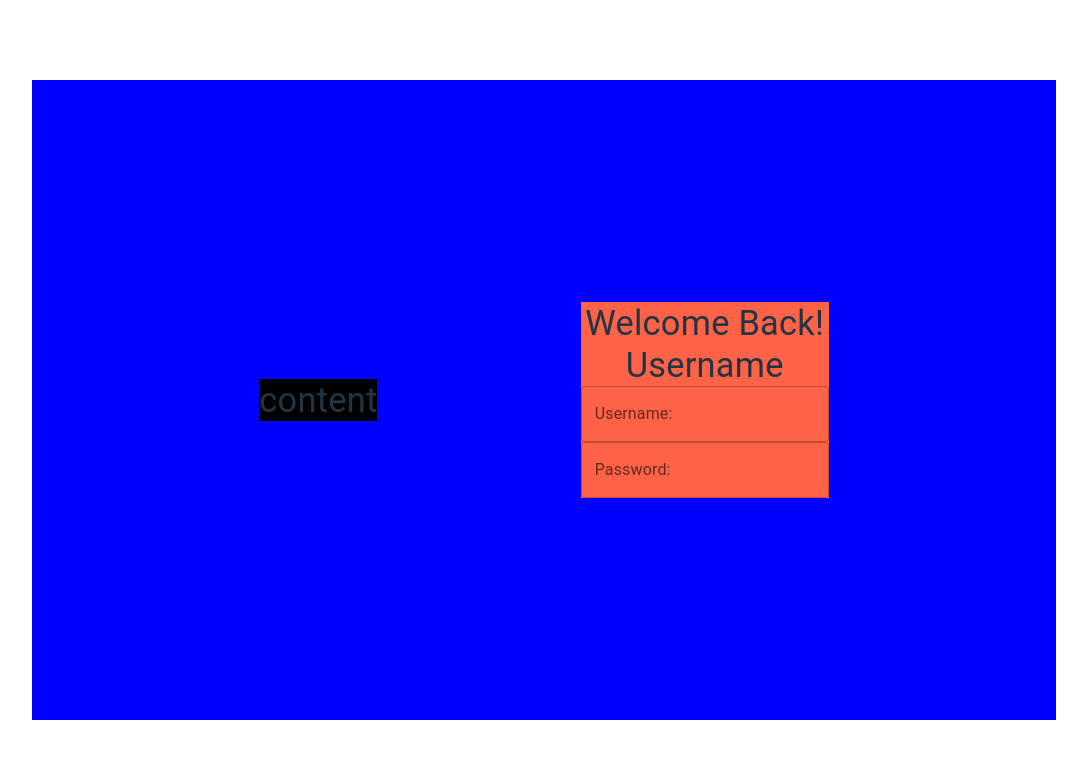
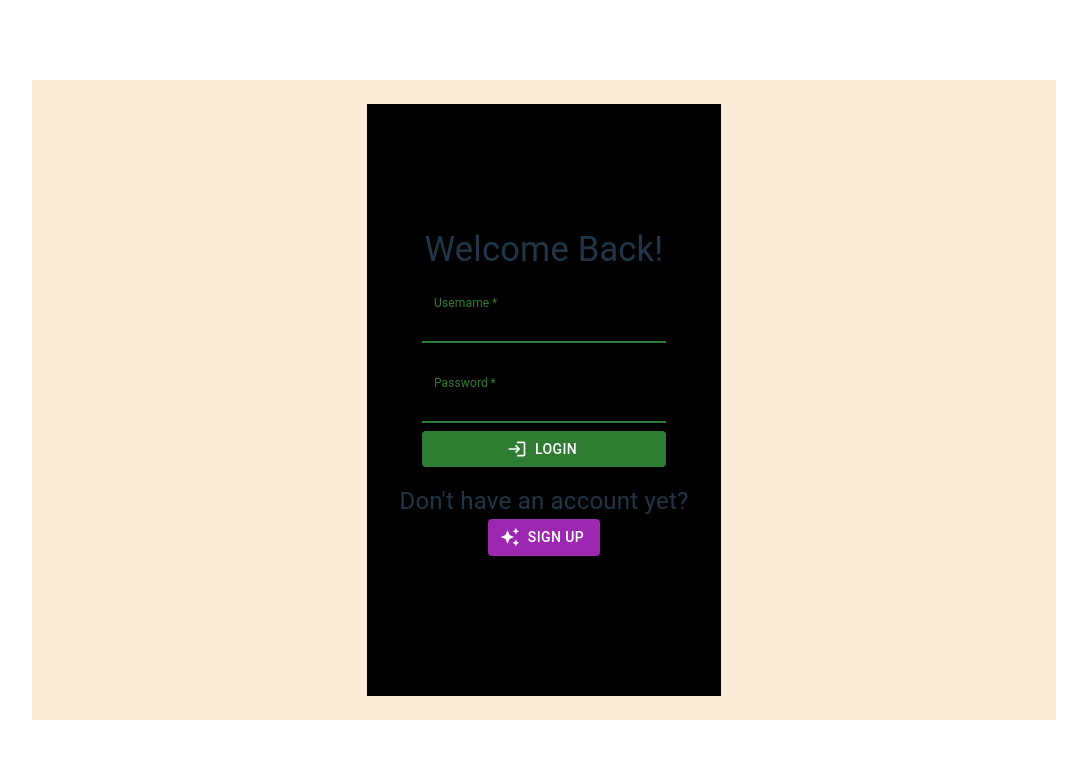
Before and after one commit to junaid9248/globallyU_app, a React (Vite) app in the folder globallyU/: page / in a window 1280 px wide. Shown: the top 758 px of the page, without its empty margins (96-1183 px from the left). Built offline with nearby package versions, Linux system fonts and the light colour scheme.

Commit message:
added submit funtionality

```diff
--- a/globallyU/package.json
+++ b/globallyU/package.json
@@ -10,6 +10,7 @@
     "preview": "vite preview"
   },
   "dependencies": {
+    "@mui/icons-material": "^6.1.2",
     "git": "^0.1.5",
     "react": "^18.3.1",
     "react-dom": "^18.3.1"
--- a/globallyU/src/App.jsx
+++ b/globallyU/src/App.jsx
@@ -16,9 +16,8 @@ function App() {
 
     height:'80vh',
     width:'80vw',
-    backgroundColor:'blue'}}>
+    backgroundColor:'antiquewhite'}}>
 
-    <ContentBox />
     <LoginBox />
 
     </Container>
--- a/globallyU/src/login_page/login.jsx
+++ b/globallyU/src/login_page/login.jsx
@@ -1,40 +1,102 @@
 import { useState } from 'react'
-import {Container, Typography, Box, FormControl, InputLabel, Input,FormHelperText, TextField} from "@mui/material"
+import {Container, Typography, Box, FormControl, TextField, Button} from "@mui/material"
+import LoginIcon from '@mui/icons-material/Login'
+import AutoAwesomeIcon from '@mui/icons-material/AutoAwesome'
 
 export default function LoginBox(){
 
+    const [username, setUsername] = useState("")
+    const [password, setPassword] = useState("")
+    const [user, setUser] = useState({
+        user_name : username,
+        user_pass : password})
+
+    const updatedValue ={
+        user_name : username,
+        user_pass : password
+    }
+
+    const onSubmitHandler=(e)=>{
+        e.preventDefault()
+        setUser(updatedValue)
+        console.log(user)
+    }
+
     return(
-        <Box sx={{display: 'flex',flexDirection:'column', justifyContent:'center',alignItems:'center',backgroundColor:'tomato'}}>
-            <Typography component="h1"
-        variant="h4"
-        sx={{ width: '100%', fontSize: 'clamp(2rem, 10vw, 2.15rem)' }}>
-          Welcome Back!
-        </Typography>
+        <Box sx={{display: 'flex',
+            flexDirection:'column',
+            justifyContent:'center',
+            alignItems:'center',
+            backgroundColor:'black',
+            padding:"1rem",
+            height:'70vh'}}>
 
-        <Typography component="h2"
-        variant="h4"
-        sx={{ width: '100%', fontSize: 'clamp(2rem, 10vw, 2.15rem)' }}>
-          Username
-        </Typography>
+            <Box sx={{display: 'flex',
+            flexDirection:'column',
+            justifyContent:'center',
+            alignItems:'center',
+            }}>
 
-        <FormControl>
+                <Typography component="h1"
+                variant="h4"
+                sx={{ width: '100%', fontSize: 'clamp(2rem, 10vw, 2.15rem)' }}>
+                Welcome Back!
+                </Typography>
 
-            <TextField label="Username:"> </TextField>
-            <TextField label="Password:"> </TextField>
+                <FormControl onSubmit={onSubmitHandler}>
 
-        </FormControl>
+                    <TextField id="outlined-username-input"
+                    required
+                    label={"Username"}
+                    variant="filled"
+                    color='success'
+                    margin='normal'
+                    focused
+                    sx={{ input: { color: 'white' } }}
+                    onChange={(e)=>{{setUsername(e.target.value), console.log(username)}}}> </TextField>
+
+                    <TextField id="outlined-password-input"
+                    required label="Password"
+                    variant="filled"
+                    color='success'
+                    focused
+                    margin='normal'
+                    sx={{ input: { color: 'white' } }}
+                    onChange={(e)=>{setPassword(e.target.value)}}> </TextField>
+
+                    <Button id="login_button"
+                    variant="contained"
+                    color="success"
+                    onClick={onSubmitHandler}
+                    startIcon={<LoginIcon />}>Login</Button>
+
+                </FormControl>
+
+            </Box>
+
+            <Box sx={{display: 'flex',
+            flexDirection:'column',
+            justifyContent:'center',
+            alignItems:'center',
+            margin:"1rem"}}>
+                <Typography component="h1"
+                sx={{ width: '100%', fontSize: 'clamp(1rem, 5vw, 1.5rem)' }}>
+                Don't have an account yet?
+                </Typography>
+
+                <Button id="login_button" variant="contained" color="secondary" startIcon={<AutoAwesomeIcon />}>Sign Up</Button>
+            </Box>
+
         </Box>
     )
 }
 
 export function ContentBox(){
     return(
-    <Box sx={{backgroundColor:'black'}}>
-        <Typography component="h1"
-        variant="h4"
-        sx={{ width: '100%', fontSize: 'clamp(2rem, 10vw, 2.15rem)' }}>
-content        </Typography>
-
+    <Box sx={{
+        backgroundImage: "url(https://t3.ftcdn.net/jpg/09/88/66/02/240_F_988660289_N6poGENEXmJ6ZfzRifemSOSCNqcxIM9b.jpg)",
+        backgroundRepeat: "no-repeat",
+        objectFit:'cover'}}>
 
     </Box>
     )
```
Also changed, not shown: globallyU/public/globe_back.jpg (added), 1 other file (tests, documents, lock files or other folders).
